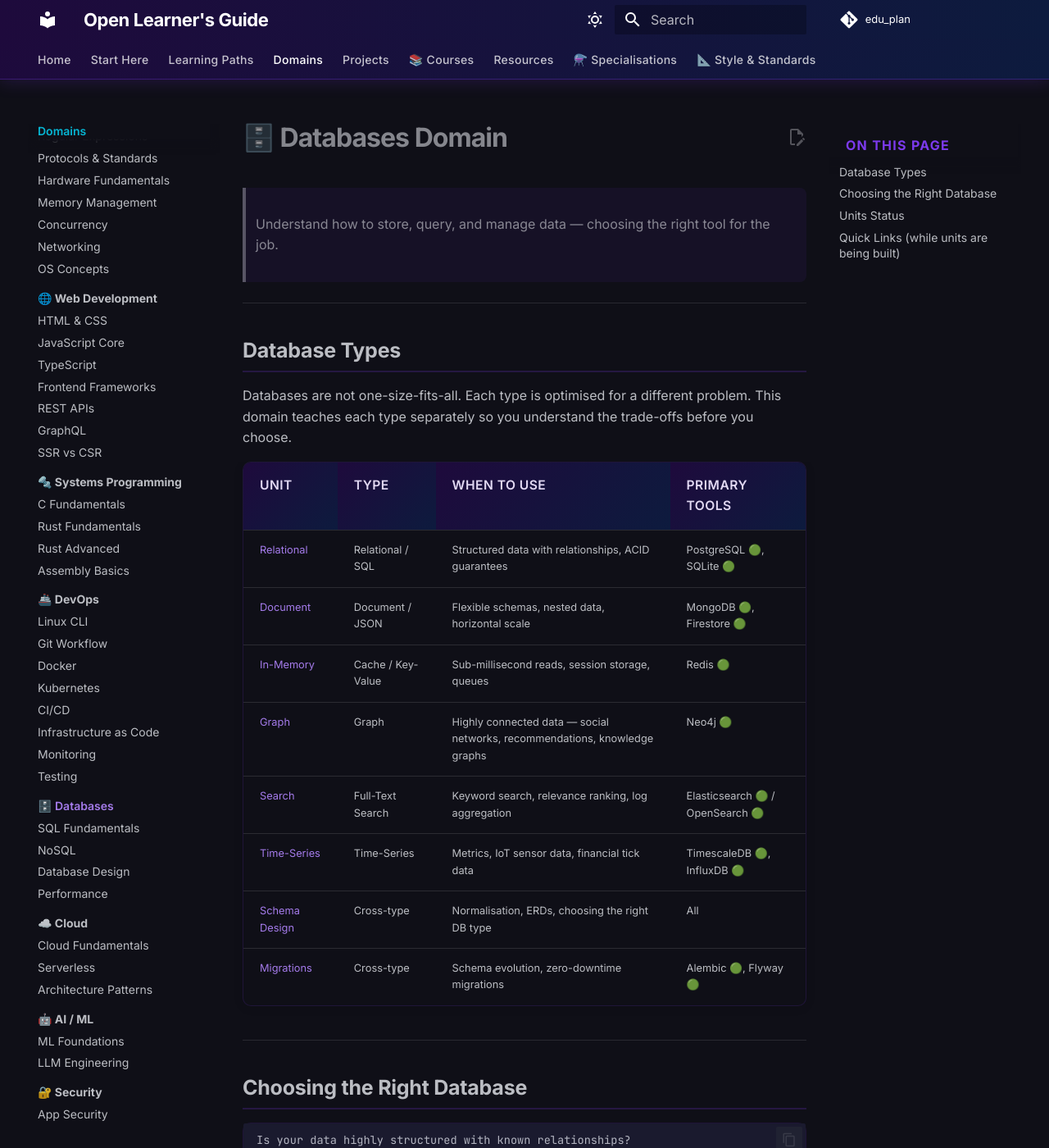
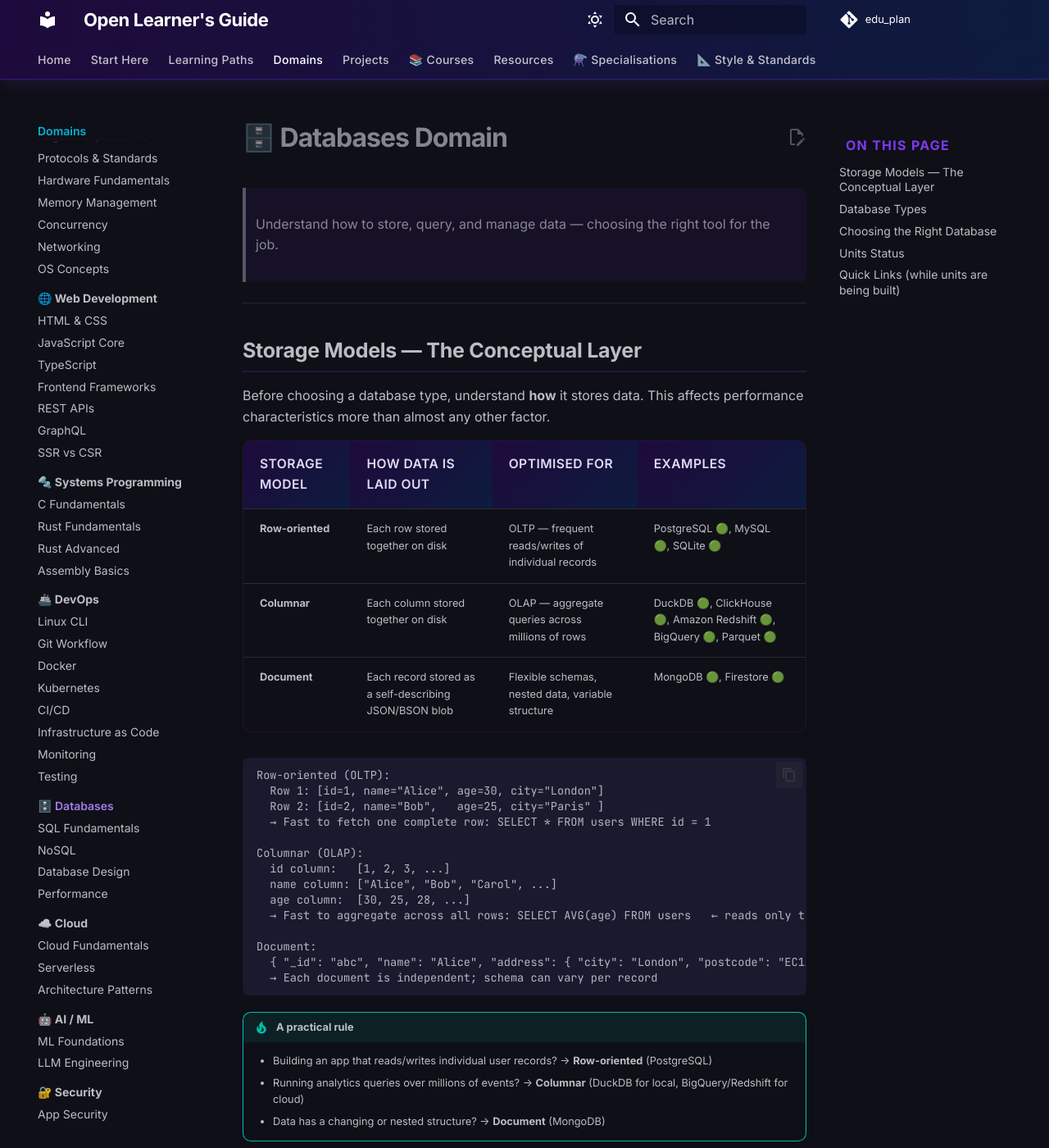
Before and after one commit to MatthewTaormina/edu_plan, an MkDocs documentation site: the page built from docs/domains/databases/index.md, in a window 1280 px wide and 1400 px high. Shown: the whole window at 82% size. Built offline with MkDocs 1.6.1 and Material for MkDocs 9.7.7, drawn with Linux system fonts in a browser that asks for light colours; comment, search, counter and statistics services are not loaded; some of the changed text lies outside the part shown.

Commit message:
content(databases): add row-oriented vs columnar vs document storage models with OLTP/OLAP distinction

````diff
--- a/docs/domains/databases/index.md
+++ b/docs/domains/databases/index.md
@@ -1,6 +1,43 @@
 # 🗄️ Databases Domain
 
 > Understand how to store, query, and manage data — choosing the right tool for the job.
+
+---
+
+## Storage Models — The Conceptual Layer
+
+Before choosing a database type, understand **how** it stores data. This affects performance
+characteristics more than almost any other factor.
+
+| Storage Model | How data is laid out | Optimised for | Examples |
+|---------------|---------------------|--------------|---------|
+| **Row-oriented** | Each row stored together on disk | OLTP — frequent reads/writes of individual records | PostgreSQL 🟢, MySQL 🟢, SQLite 🟢 |
+| **Columnar** | Each column stored together on disk | OLAP — aggregate queries across millions of rows | DuckDB 🟢, ClickHouse 🟢, Amazon Redshift 🟢, BigQuery 🟢, Parquet 🟢 |
+| **Document** | Each record stored as a self-describing JSON/BSON blob | Flexible schemas, nested data, variable structure | MongoDB 🟢, Firestore 🟢 |
+
+```
+Row-oriented (OLTP):
+  Row 1: [id=1, name="Alice", age=30, city="London"]
+  Row 2: [id=2, name="Bob",   age=25, city="Paris" ]
+  → Fast to fetch one complete row: SELECT * FROM users WHERE id = 1
+
+Columnar (OLAP):
+  id column:   [1, 2, 3, ...]
+  name column: ["Alice", "Bob", "Carol", ...]
+  age column:  [30, 25, 28, ...]
+  → Fast to aggregate across all rows: SELECT AVG(age) FROM users   ← reads only the age column
+
+Document:
+  { "_id": "abc", "name": "Alice", "address": { "city": "London", "postcode": "EC1A" } }
+  → Each document is independent; schema can vary per record
+```
+
+!!! tip "A practical rule"
+    - Building an app that reads/writes individual user records? → **Row-oriented** (PostgreSQL)
+    - Running analytics queries over millions of events? → **Columnar** (DuckDB for local, BigQuery/Redshift for cloud)
+    - Data has a changing or nested structure? → **Document** (MongoDB)
+
+These models are covered in depth in the [Schema Design](design.md) unit.
 
 ---
 
````
